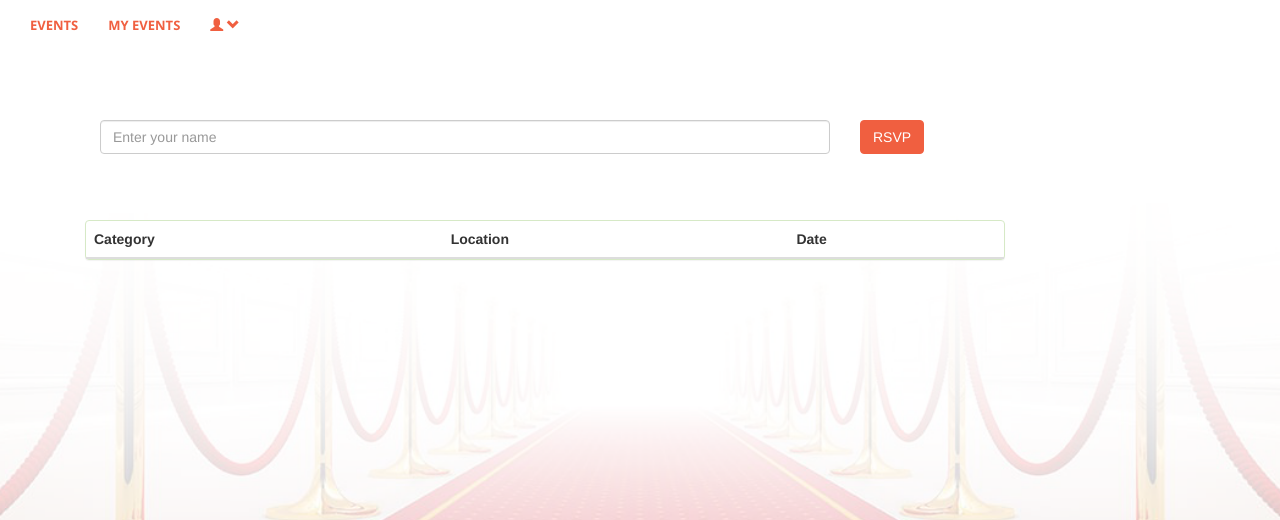
After one commit to mutoromike/bright_events, a Flask app: page /rsvp/1 in a window 1280 px wide. The commit adds this page. Shown: the top 520 px of the page. Run offline with Flask 2, Linux system fonts and the light colour scheme; the visitor is signed in with stand-in values (Sample User, id 1); lists and menus that the app fills with data are empty; some libraries are stand-ins or nearby versions.

Commit message:
Change to files to add coveralls and enable RSVP to events

```diff
--- a/app/__init__.py
+++ b/app/__init__.py
@@ -3,6 +3,7 @@
 from flask import Flask
 from app.useraccounts import UserClass
 from app.events import EventsClass
+from app.eventdetails import EventDetails
 
 
 # Initialize the app
@@ -12,6 +13,7 @@ app.secret_key = 'dresscodesleepbehappy'
 
 user_object = UserClass()
 events_obj = EventsClass()
+eventdetails_obj = EventDetails()
 
 from app import views
 
--- a/app/eventdetails.py
+++ b/app/eventdetails.py
@@ -1,18 +1,44 @@
 """eventdetails.py"""
 import re
+from app.events import EventsClass
 
 
 class EventDetails(object):
-    """Handles details of events
-    """
+    # Handles details of events
+
 
     def __init__(self):
-        # list to hold items within a shopping list
-        self.events_list = []
+        # A list to add RSVP to events
+        self.rsvp_list = []
+        self.events_obj = EventsClass()
 
-    def owner_items(self, user, event_name):
-        """Returns event details
-        """
-        user_events = [item for item in self.events_list if item['owner']
-                      == user and item['list'] == event_name]
+    def ownerEvents(self, user, event_name):
+        # Returns event details
+
+        user_events = [item for item in self.rsvp_list if item['owner']
+                      == user and item['event'] == event_name]
         return user_events
+
+    def events(self, event_name):
+        # returns all existing events
+        all_events = [
+            item for item in self.events_obj.events_list
+        ]
+        return all_events
+
+    def addGuest(self, event_name, guest_name, user):
+        # Handles adding new guest to an event
+        if re.match("^[a-zA-Z0-9 _]*$", guest_name):
+            # Get users items
+            my_events = self.ownerEvents(user, event_name)
+            for item in my_events:
+                if item['name'] == guest_name:
+                    return "You have already RSVP to this event!"
+            activity_dict = {
+                'name': guest_name,
+                'event': event_name,
+                'owner': user
+            }
+            self.rsvp_list.append(activity_dict)
+            return self.ownerEvents(user, event_name)
+        return "No special characters (. , ! space [] )"
--- a/app/templates/base.html
+++ b/app/templates/base.html
@@ -37,6 +37,9 @@
                             <a href="/" class="page-scroll">Home</a>
                         </li>
                         <li>
+                            <a href="/userevents" class="page-scroll">Events</a>
+                        </li>
+                        <li>
                             <a href="/register" class="page-scroll">Register</a>
                         </li>
                         <li>
@@ -44,7 +47,10 @@
                         </li>
                         {% else %}
                         <li>
-                            <a href="/events" class="page-scroll">Event Manager</a>
+                            <a href="/userevents" class="page-scroll">Events</a>
+                        </li>
+                        <li>
+                            <a href="/events" class="page-scroll">My Events</a>
                         </li>
                         <li class="dropdown">
                             <a href="#" class="dropdown-toggle" data-toggle="dropdown">
--- a/app/templates/index.html
+++ b/app/templates/index.html
@@ -8,7 +8,7 @@
 			<hr>
 			<p>Platform to create and manage different types of events.
 			<br>
-				Looking for events? RSVP to events.
+				<a href="/userevents">RSVP </a>to events.
 			<br>
 			<p>Organizing for events? <a href="/register" id="register"> Register </a> today.
 			</p>
--- /dev/null
+++ b/app/templates/rsvp.html
@@ -0,0 +1,86 @@
+{% extends "base.html" %} {% block title %}rsvp{%endblock%} {% block body %}
+<div class="container page-content">
+	<div class="row container">
+		{%if resp in resp%}
+
+		<div class="alert alert-success" role="alert" id="reg-alert">
+			{{ resp }}
+		</div>
+
+		{%endif%}
+		{%if error in error%}
+
+        <div class="alert alert-danger" role="alert" id="reg-alert">
+            {{ error }}
+        </div>
+
+        {%endif%}
+        <div>
+			<form id="add-item-form" method="post" action="/rsvp/{{ name }}" style="display: block;margin:0px 0px 30px 30px;">
+				<div class="row">
+					<div class="col-sm-8">
+						<div class="form-group">
+							<input type="text" name="name" id="name" placeholder="Enter your name" value="" class="form-control" required>
+						</div>
+					</div>
+					<div class="col-sm-4">
+						<div class="form-group">
+							<input type="submit" method="post" name="item-submit" id="item-submit" class=" btn btn-primary" value="RSVP">
+						</div>
+					</div>
+				</div>
+			</form>
+			<!--form-->
+		</div>
+
+	</div>
+	<div class="row container">
+		<div class="col-md-10">
+				<div class="panel-heading">
+						<h3 class="panel-title">
+								{% for item in itemlist %}
+								{{ item['name'] }}
+								{%endfor%}
+							</h3>
+					</div>
+			<div class="panel panel-success">
+				<!--panel-heading-->
+				<table class="table table-hover" id="activity-table">
+					<thead>
+						<tr>
+							<th>Category</th>
+                            <th>Location</th>
+                            <th>Date</th>
+						</tr>
+					</thead>
+					<tbody>
+						{% for item in itemlist %}
+						<tr>
+							<form id="list-name-form-{{ item['name'] }}">
+								<td>
+									<div class="form-group">
+										<input type="text" value="{{ item['category'] }}" class="form-control" style="border:none" disabled>
+									</div>
+                                </td>
+                                <td>
+									<div class="form-group">
+										<input type="text" value="{{ item['location'] }}" class="form-control" style="border:none" disabled>
+									</div>
+								</td>
+								<td>
+									<div class="form-group">
+										<input type="text" value="{{ item['date'] }}" class="form-control" style="border:none" disabled>
+									</div>
+								</td>
+							</form>
+						</tr>
+						{% endfor %}
+					</tbody>
+				</table>
+			</div>
+			<!--panel panel-success-->
+		</div>
+		<!--col-md-8-->
+	</div>
+</div>
+{% endblock %}
--- a/app/views.py
+++ b/app/views.py
@@ -1,6 +1,6 @@
 from functools import wraps
 from flask import render_template, request, session
-from app import app, user_object, events_obj
+from app import app, user_object, events_obj, eventdetails_obj
 
 # Variable stores user's email
 user = None
@@ -122,6 +122,34 @@ def eventdetails(eventer):
         return render_template('eventdetails.html', Events=msg)
     return render_template('eventdetails.html', error=msg, Events=user_events)
 
+@app.route('/userevents', methods=['GET', 'POST'])
+def userevents():
+    # Displays list of events to users
+
+    msg = events_obj.allEvents()
+    if isinstance(msg, list):
+        return render_template('userevents.html', Events=msg)
+    return render_template('userevents.html', error=msg, Events=user_events)
+
+
+@app.route('/rsvp/<eventitem>', methods=['GET', 'POST'])
+@authorize
+def rsvp(eventitem):
+    # Adding guests to events (RSVP)
+    user_event = eventdetails_obj.ownerEvents(user, eventitem)
+    # specific shopping list
+    new_guest = [item['name']
+                for item in user_event if item['event'] == eventitem]
+    if request.method == 'POST':
+        guest_name = request.form['name']
+        msg = eventdetails_obj.addGuest(eventitem, guest_name, user)
+        if isinstance(msg, list):
+            new_list = [item['name']
+                        for item in msg if item['event'] == eventitem]
+            return render_template("rsvp.html", itemlist=new_list, name=eventitem)
+        # msg is not a list
+        return render_template("rsvp.html", error=msg, name=eventitem, itemlist=new_list)
+    return render_template('rsvp.html')
 
 
 
--- a/travis.yml
+++ /dev/null
@@ -1,6 +0,0 @@
-language: python
-python:
-- "3.4"
-install: pip install -r requirements.txt
-script: nosetests --with-coverage --cover-package=tests/ && coverage report
-after_success: coveralls
```
Also changed, not shown: app/events.py (+10 -12 lines), app/templates/userevents.html (+21 -24 lines), tests/test_events.py (+11 -0 lines), README.md.
